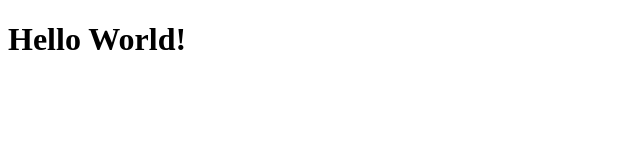
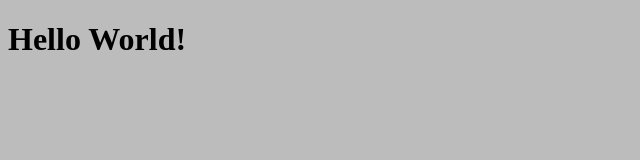
Before and after one commit to Nathan-Phillip-Smith/SourceControlProject, a plain HTML site: page index.html in a window 1280 px wide. Shown: the whole page, without its empty margins (0-640 px from the left). Drawn offline with Linux system fonts and the light colour scheme.

Commit message:
added css linked to html

```diff
--- a/index.html
+++ b/index.html
@@ -1,6 +1,7 @@
 <!DOCTYPE html>
 <html>
     <head>
+        <link type="text/css" href="style.css" rel="stylesheet">
 
     </head>
     <body>
--- /dev/null
+++ b/style.css
@@ -0,0 +1,3 @@
+html {
+    background-color: rgb(188, 188, 188);
+}
```
